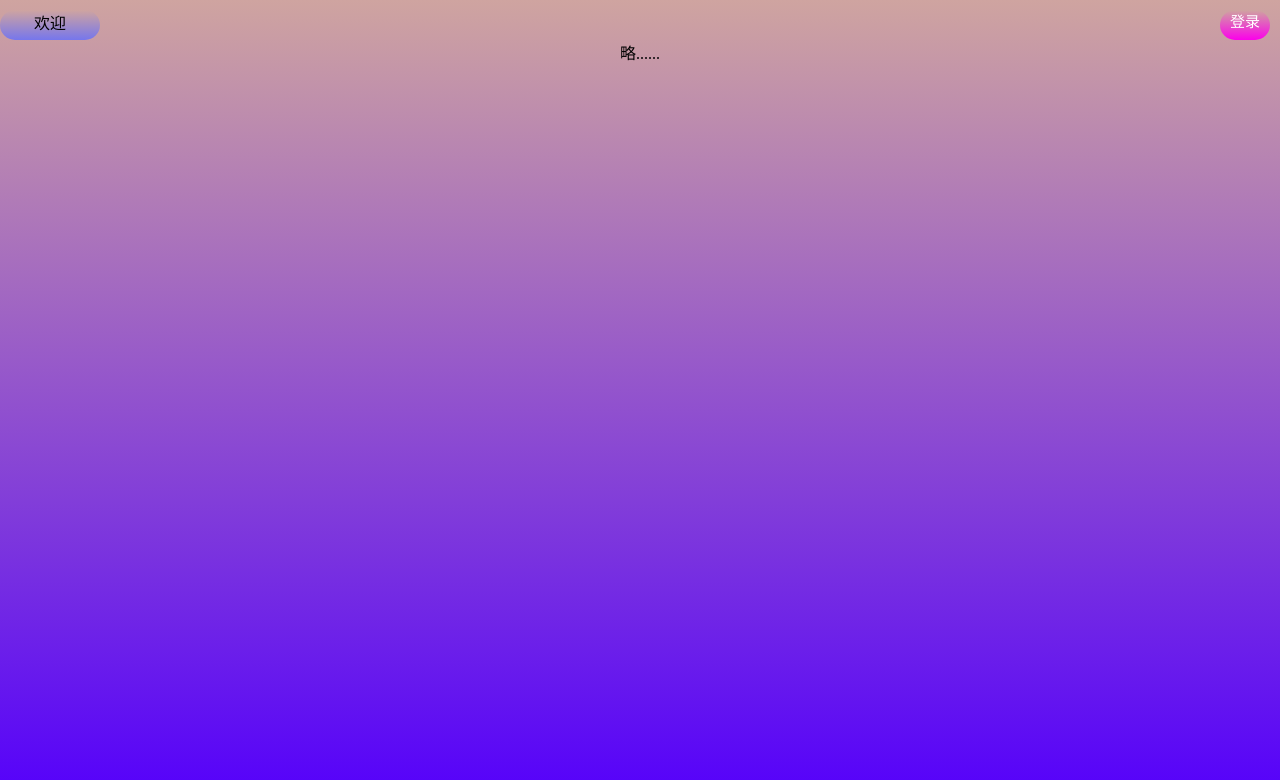
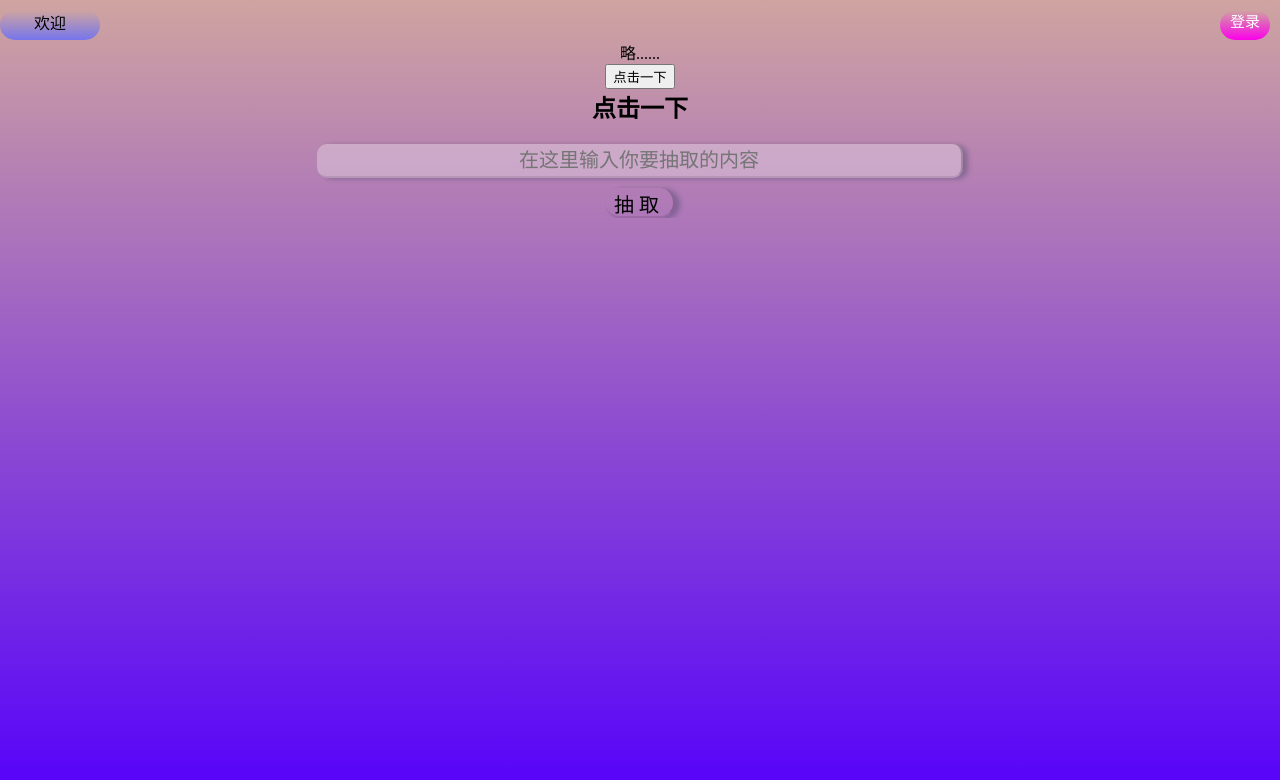
Before and after one commit to xxxxiaoxiaoyang/yzt01, a plain HTML site: page index.html in a window 1280 px wide. Drawn offline with Linux system fonts and the light colour scheme.

Commit message:
Add files via upload

```diff
--- a/index.html
+++ b/index.html
@@ -49,11 +49,83 @@
             font-size:15px;
             color: white;
         }
+        .wenzi01{
+            border-radius: 10px;
+            margin-top: 20px;
+            width:50%;
+            height:30px;
+            font-size: 20px;
+            font-family: 微软雅黑;
+            text-align: center;
+            border: none;
+            background-color: rgba(253, 254, 255, 0.3);
+            border-bottom:2px solid rgba(0,0,0,.1);
+            border-right: 2px solid rgba(1,1,1,.2);
+            box-shadow: 5px 1px 5px rgba(25,45,78,.3);
+        }
+        .choujiangbutton{
+            height:30px;
+            border-radius: 15px;
+            margin-top: 10px;
+            width: 70px;
+            font-size: 20px;
+            font-family: 宋体;
+            letter-spacing: 5px;
+            background: rgba(0, 0, 255, 0);
+            border: none;
+            outline: none;
+            border-bottom:2px solid rgba(0,0,0,.1);
+            border-right: 2px solid rgba(1,1,1,.2);
+            box-shadow: 5px 1px 5px rgba(25,45,78,.3);
+        }
+
 
 
 
 
     </style>
+    <script>
+        function cs1(){
+            // alert('感谢使用！');
+            var h1=document.createElement('wenben');
+            var text=document.createTextNode('继续');
+            h1.appendChild(text);
+            var br=document.createElement('br')
+            var n=document.getElementById('content');
+            n.appendChild(h1);
+            n.appendChild(br);
+        }
+        function cs2(){
+            var content='<wenben id="wenben" >继续</wenben></br>';
+            var x=document.getElementById('content');
+            x.innerHTML=x.innerHTML+content
+            colorchange('content')
+
+        }
+        function colorchange(x){
+            var col=document.getElementById(x);
+            if (col.style.color=='red'){
+            col.style.color='blue';
+            }
+            else{
+                col.style.color='red';
+            }
+        }
+        function randomnum(min,max){
+            var i;
+            i=(Math.random()*(max-min+1))+min;
+            var y= parseInt(i);
+            // alert(y);
+            var data0=document.getElementById('wenzi').value;
+            data1=data0.split(' ');
+            // alert(data1);
+            x=data1.length;
+            // alert(x);
+            var a1=(y-1)%x;
+            var a2=data1[a1];
+            alert(a2);
+        }
+    </script>
 </head>
 <body >
 <section>
@@ -64,6 +136,12 @@
 </div>
 </div>
 <div>略......</div>
+<div id="content">
+    <button onclick="cs2()">点击一下</button>
+<h1 id="colorc" onclick="colorchange('colorc')"  >点击一下</h1>
+<input class='wenzi01' id="wenzi" type="text" placeholder="在这里输入你要抽取的内容"/></br>
+<button class="choujiangbutton" onclick="randomnum(0,100)">抽取</button>
+</div>
 </section>
 </body>
 </html>
```
